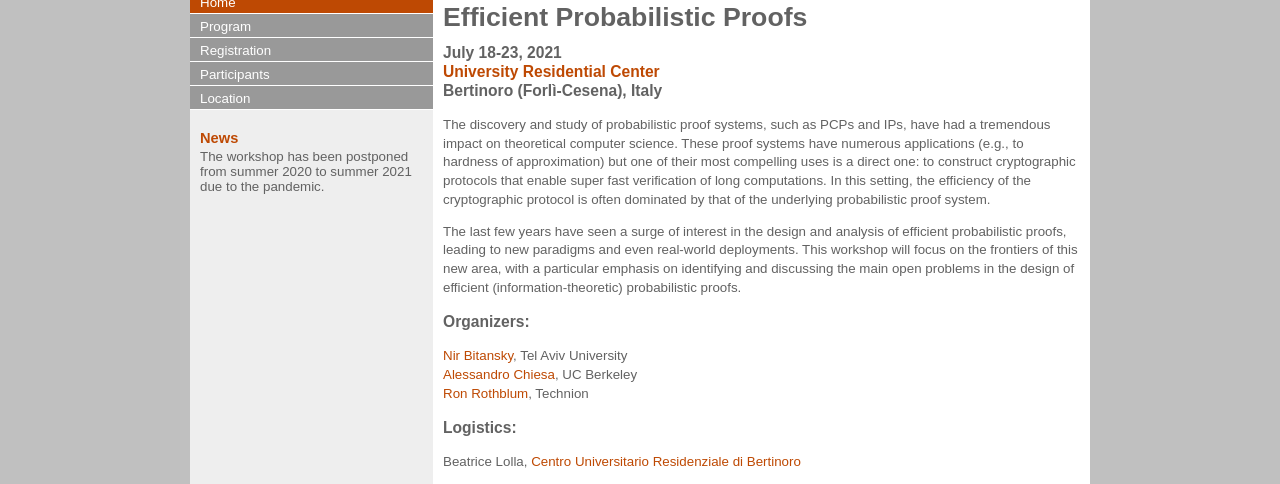
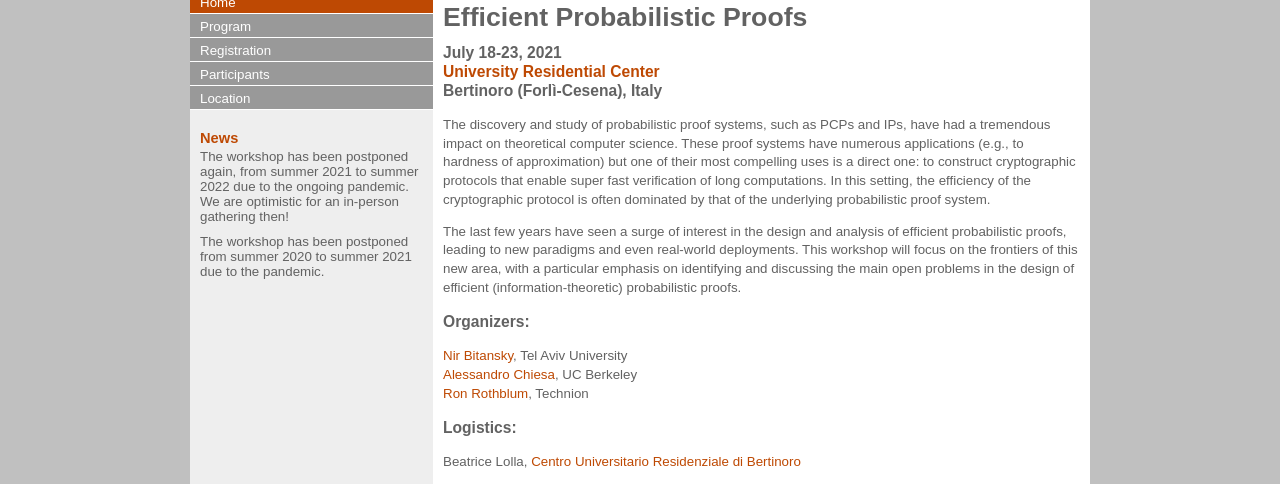
Before and after one commit to bertinoro-proofs/bertinoro-proofs.github.io, a plain HTML site: page index.html in a window 1280 px wide. Shown: the part 293-777 px from the top of the page. Drawn offline with Linux system fonts and the light colour scheme.

Commit message:
postponed

```diff
--- a/index.html
+++ b/index.html
@@ -88,6 +88,9 @@ The last few years have seen a surge of interest in the design and analysis of e
       </div><!-- End navigation -->
       <div class="sideHeader">News</div><!-- Sidebar header -->
       <div id="sidebar"><!-- Start sidebar content -->
+        The workshop has been postponed again, from summer 2021 to summer 2022 due to the ongoing pandemic. We are optimistic for an in-person gathering then!
+      </div><!-- End sidebar content -->
+      <div id="sidebar"><!-- Start sidebar content -->
         The workshop has been postponed from summer 2020 to summer 2021 due to the pandemic.
       </div><!-- End sidebar content -->
     </div><!-- End sidebar wrapper -->
```
